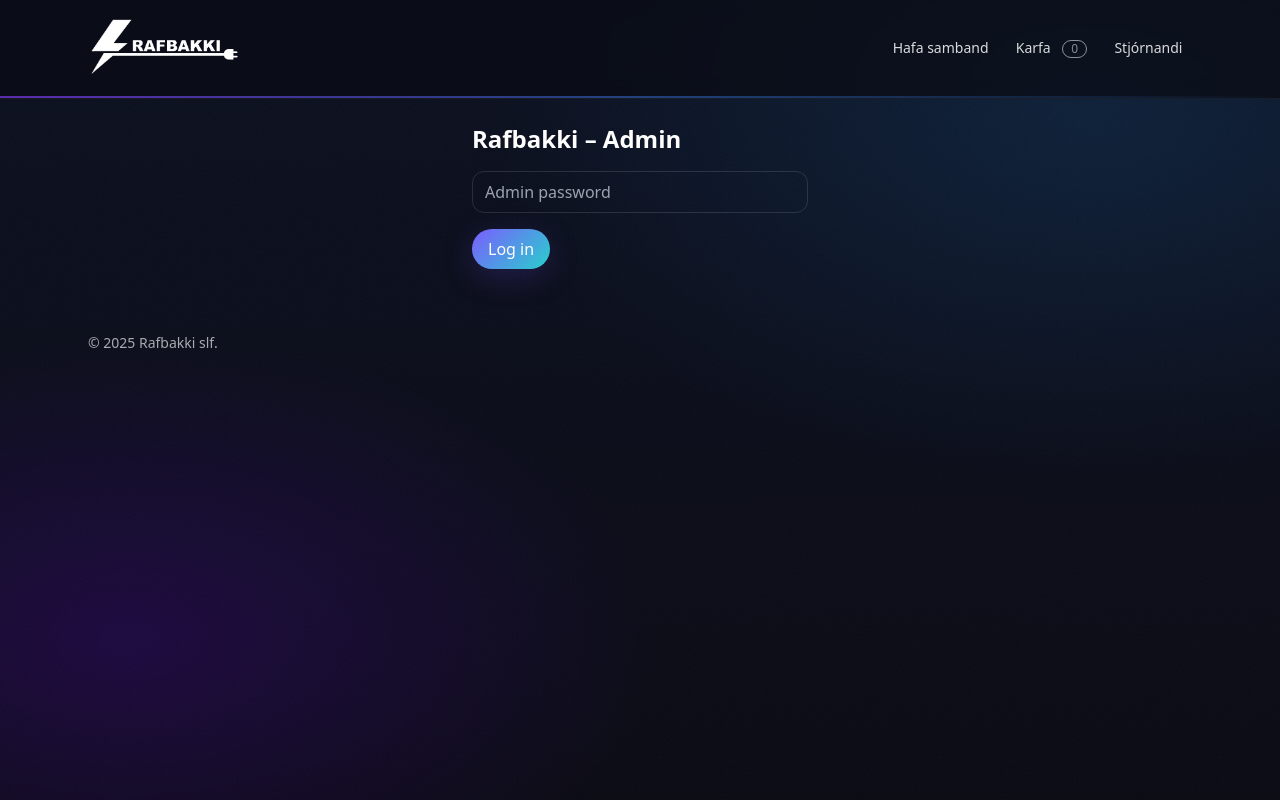
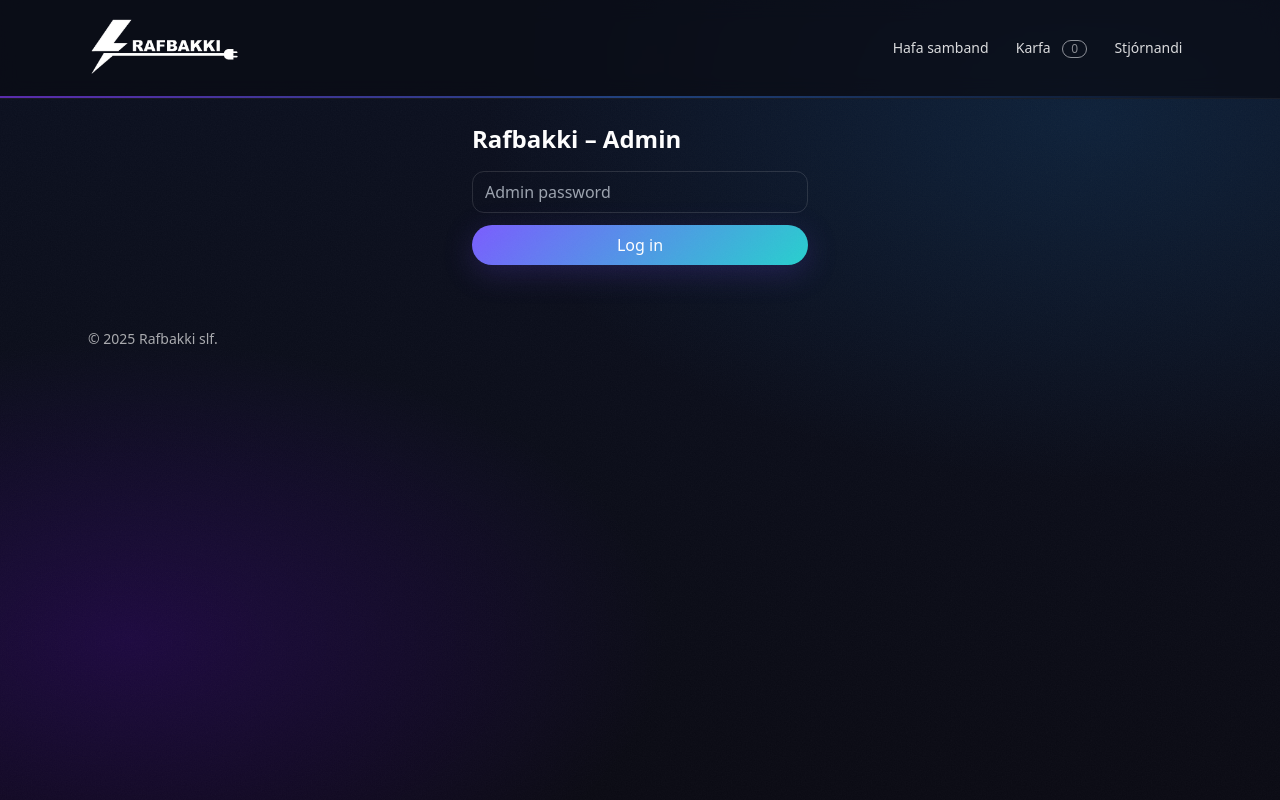
Before and after one commit to Dominik9519/rafbakki-shop2026, a Next.js app: page /admin/login in a window 1280 px wide. Built offline with nearby package versions, Linux system fonts and the light colour scheme.

Commit message:
feat(admin): login via POST route + cookie; fix mail; categories & UI

```diff
--- a/app/admin/login/page.tsx
+++ b/app/admin/login/page.tsx
@@ -1,49 +1,24 @@
-import { cookies } from "next/headers";
-import { redirect } from "next/navigation";
-
 export default function AdminLogin({
   searchParams,
 }: { searchParams?: { error?: string } }) {
-  // Server Action – zwraca void
-  async function login(formData: FormData) {
-    "use server";
-    const input = (formData.get("password") ?? "").toString();
-    const ok = !!process.env.ADMIN_PASSWORD && input === process.env.ADMIN_PASSWORD;
-
-    if (!ok) {
-      // nic nie zwracamy – tylko redirect (typ: Promise<void>)
-      redirect("/admin/login?error=invalid");
-    }
-
-    // proste zalogowanie: cookie admin=1 (dopasuj do swojego requireAdmin, jeśli masz)
-    cookies().set("admin", "1", {
-      httpOnly: true,
-      sameSite: "lax",
-      path: "/",
-      // maxAge: 60 * 60 * 8, // 8h – opcjonalnie
-    });
-
-    redirect("/admin");
-  }
-
   const hasError = searchParams?.error === "invalid";
 
   return (
-    <form action={login} className="max-w-sm mx-auto p-6 space-y-4">
+    <main className="max-w-sm mx-auto p-6 space-y-4">
       <h1 className="text-2xl font-bold">Rafbakki – Admin</h1>
 
+      {/* ZWYKŁY POST do /admin/login */}
+      <form action="/admin/login" method="post" className="space-y-3">
         <input
           name="password"
           type="password"
           placeholder="Admin password"
-        className="input"
+          className="input w-full"
           required
         />
-      {hasError && (
-        <p className="text-sm text-red-400">Nieprawidłowe hasło.</p>
-      )}
-
-      <button className="btn">Log in</button>
+        {hasError && <p className="text-sm text-red-400">Nieprawidłowe hasło.</p>}
+        <button type="submit" className="btn w-full">Log in</button>
       </form>
+    </main>
   );
 }
--- /dev/null
+++ b/app/admin/login/route.ts
@@ -0,0 +1,22 @@
+import { NextResponse } from "next/server";
+
+export async function POST(req: Request) {
+  const form = await req.formData();
+  const input = (form.get("password") ?? "").toString();
+  const target = process.env.ADMIN_PASSWORD || "";
+  const urlBase = new URL(req.url);
+
+  if (!target || input !== target) {
+    return NextResponse.redirect(new URL("/admin/login?error=invalid", urlBase), { status: 302 });
+  }
+
+  const res = NextResponse.redirect(new URL("/admin", urlBase), { status: 302 });
+  res.cookies.set("admin", "1", {
+    httpOnly: true,
+    sameSite: "lax",
+    path: "/",
+    // secure: true, // możesz włączyć na produkcji (HTTPS)
+    // maxAge: 60 * 60 * 8, // 8h, opcjonalnie
+  });
+  return res;
+}
--- a/app/admin/page.tsx
+++ b/app/admin/page.tsx
@@ -1,9 +1,12 @@
+import { requireAdmin } from "@/lib/auth";
 import { listProducts } from "@/lib/db";
 import AdminProducts from "./AdminProducts";
-import AdminProductsTools from "./AdminProductsTools"; // jeśli używasz eksport/import
+import AdminProductsTools from "./AdminProductsTools";
 
 export default async function AdminPage() {
+  await requireAdmin();
   const items = await listProducts();
+
   return (
     <main className="max-w-6xl mx-auto p-6 space-y-6">
       <h1 className="text-2xl font-bold">Stjórnandi – vörur</h1>
```
Also changed, not shown: lib/auth.ts (+4 -13 lines). Lines whose indentation alone changed are shown as unchanged.
